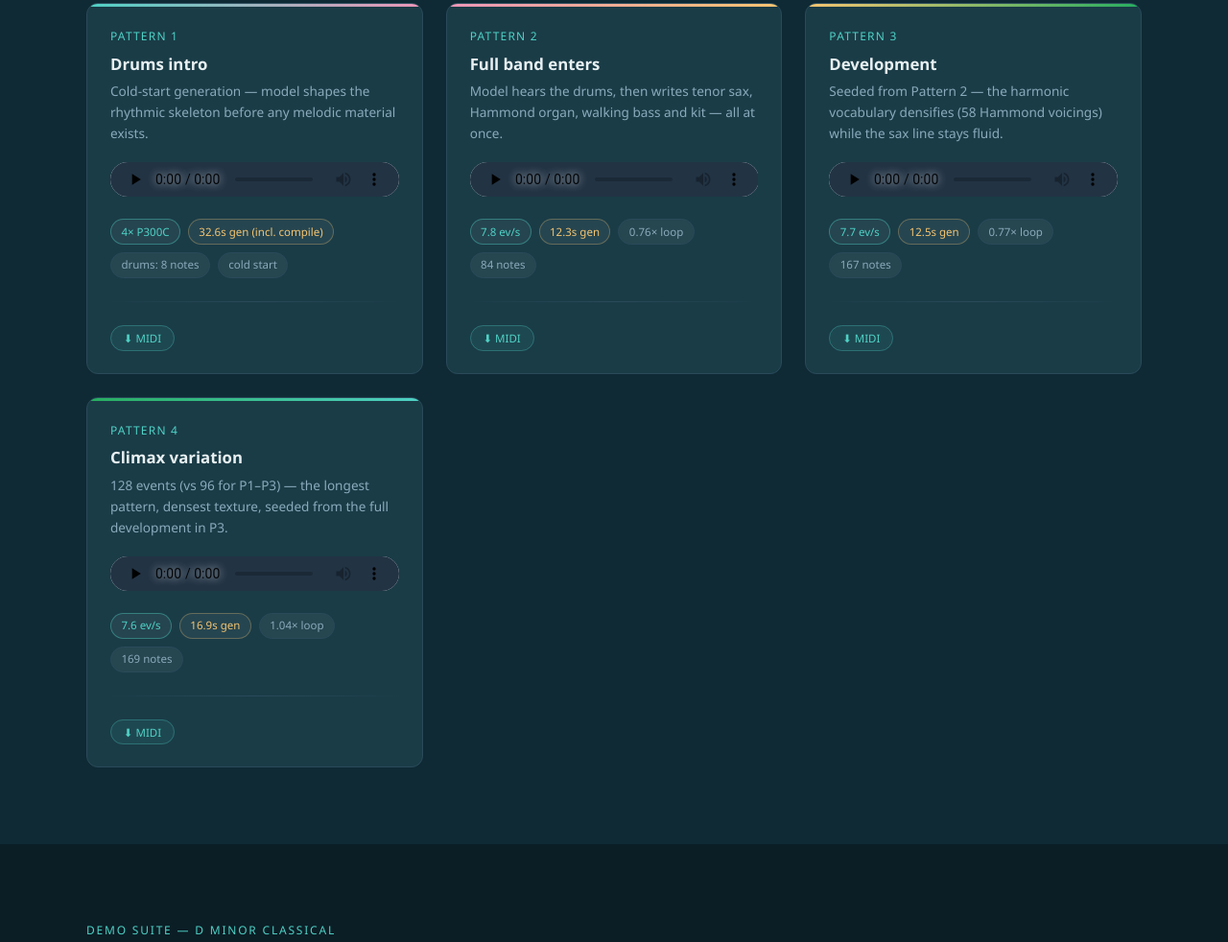
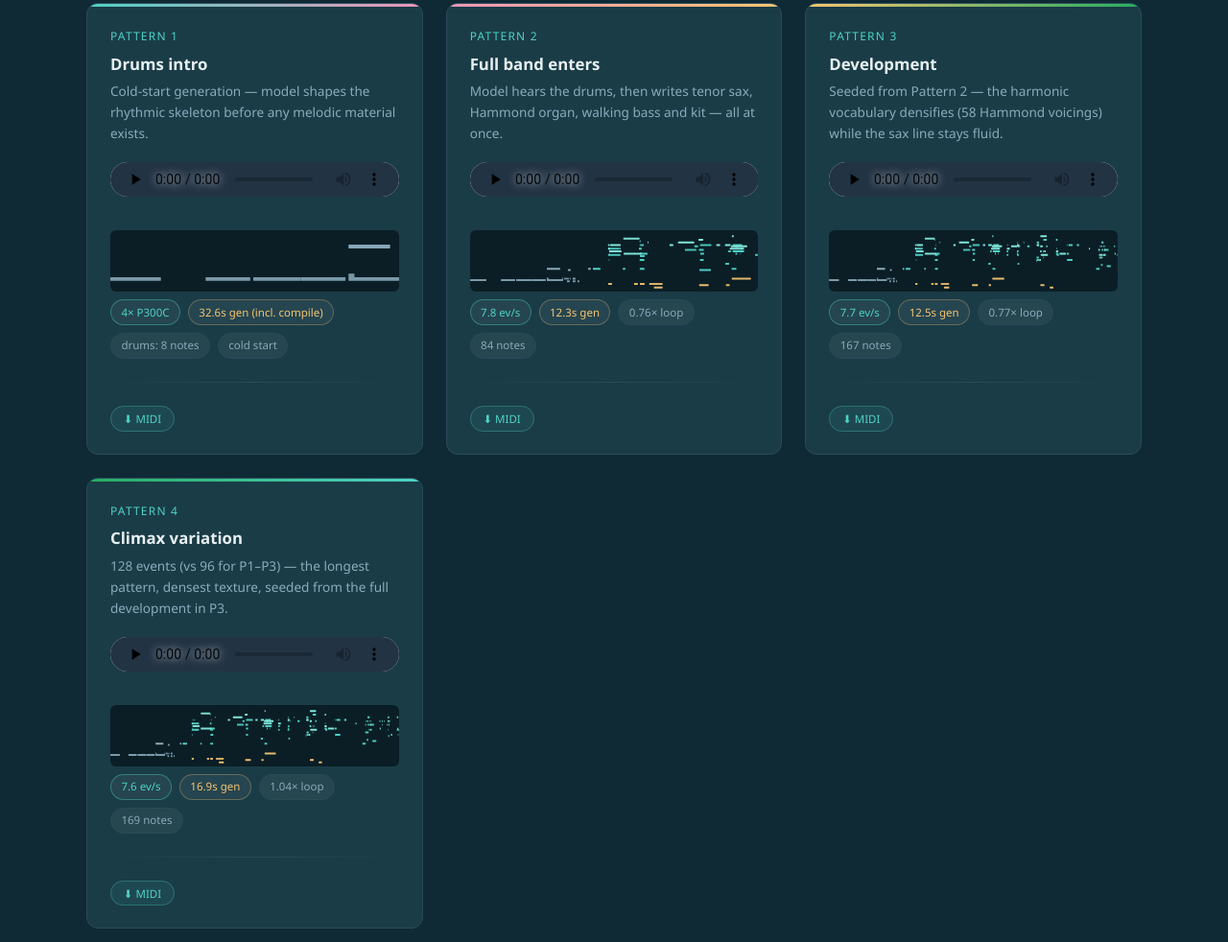
Before and after one commit to tsingletaryTT/tt-midi-maker, a plain HTML site: page docs/index.html in a window 1280 px wide. Shown: the part 1193-2175 px from the top of the page at 96% size. Drawn offline with Linux system fonts and the light colour scheme.

Commit message:
feat(site): embed SVG piano rolls in all 16 pattern cards
Adds .piano-roll CSS (100% width, 64px height, dark bg) and inserts
<img class="piano-roll"> after each audio element in all 16 pattern
cards across 5 suites. Zero JS — static SVGs loaded lazily.

```diff
--- a/docs/index.html
+++ b/docs/index.html
@@ -593,6 +593,15 @@ footer a { color: var(--teal); }
   background: linear-gradient(90deg, transparent, var(--border), transparent);
   margin: 1.5rem 0;
 }
+/* ── piano roll ── */
+.piano-roll {
+  width: 100%;
+  height: 64px;
+  border-radius: 6px;
+  display: block;
+  margin: .75rem 0 .5rem;
+  object-fit: fill;
+}
 </style>
 </head>
 <body>
@@ -638,6 +647,7 @@ footer a { color: var(--teal); }
       <h3>Drums intro</h3>
       <p class="desc">Cold-start generation — model shapes the rhythmic skeleton before any melodic material exists.</p>
       <audio controls preload="none" src="audio/p1_intro.mp3"></audio>
+      <img class="piano-roll" src="assets/piano-rolls/p1_intro.svg" alt="piano roll" loading="lazy">
       <div class="pattern-stats">
         <span class="stat-pill hw">4× P300C</span>
         <span class="stat-pill time">32.6s gen (incl. compile)</span>
@@ -653,6 +663,7 @@ footer a { color: var(--teal); }
       <h3>Full band enters</h3>
       <p class="desc">Model hears the drums, then writes tenor sax, Hammond organ, walking bass and kit — all at once.</p>
       <audio controls preload="none" src="audio/p2_variation.mp3"></audio>
+      <img class="piano-roll" src="assets/piano-rolls/p2_variation.svg" alt="piano roll" loading="lazy">
       <div class="pattern-stats">
         <span class="stat-pill hw">7.8 ev/s</span>
         <span class="stat-pill time">12.3s gen</span>
@@ -668,6 +679,7 @@ footer a { color: var(--teal); }
       <h3>Development</h3>
       <p class="desc">Seeded from Pattern 2 — the harmonic vocabulary densifies (58 Hammond voicings) while the sax line stays fluid.</p>
       <audio controls preload="none" src="audio/p3_development.mp3"></audio>
+      <img class="piano-roll" src="assets/piano-rolls/p3_development.svg" alt="piano roll" loading="lazy">
       <div class="pattern-stats">
         <span class="stat-pill hw">7.7 ev/s</span>
         <span class="stat-pill time">12.5s gen</span>
@@ -683,6 +695,7 @@ footer a { color: var(--teal); }
       <h3>Climax variation</h3>
       <p class="desc">128 events (vs 96 for P1–P3) — the longest pattern, densest texture, seeded from the full development in P3.</p>
       <audio controls preload="none" src="audio/p4_climax.mp3"></audio>
+      <img class="piano-roll" src="assets/piano-rolls/p4_climax.svg" alt="piano roll" loading="lazy">
       <div class="pattern-stats">
         <span class="stat-pill hw">7.6 ev/s</span>
         <span class="stat-pill time">16.9s gen</span>
@@ -718,6 +731,7 @@ footer a { color: var(--teal); }
       <h3>Exposition — cold start</h3>
       <p class="desc">Piano melody emerges (14n) over string chord cushion (43n). Sparse but present — Baroque opening.</p>
       <audio controls preload="none" src="audio/aria-d-minor/p1_exposition.mp3"></audio>
+      <img class="piano-roll" src="assets/piano-rolls/aria-d-minor/p1_exposition.svg" alt="piano roll" loading="lazy">
       <div class="pattern-stats">
         <span class="stat-pill hw">4× P300C</span>
         <span class="stat-pill time">48.8s gen</span>
@@ -732,6 +746,7 @@ footer a { color: var(--teal); }
       <h3>Development</h3>
       <p class="desc">Seeded from P1 — the piano opens up (38n), strings swell into full chord support (70n).</p>
       <audio controls preload="none" src="audio/aria-d-minor/p2_development.mp3"></audio>
+      <img class="piano-roll" src="assets/piano-rolls/aria-d-minor/p2_development.svg" alt="piano roll" loading="lazy">
       <div class="pattern-stats">
         <span class="stat-pill hw">4.2 ev/s</span>
         <span class="stat-pill time">37.7s gen</span>
@@ -747,6 +762,7 @@ footer a { color: var(--teal); }
       <h3>Recapitulation</h3>
       <p class="desc">The return — familiar material in new light, the A7→Dm cadence settling into place.</p>
       <audio controls preload="none" src="audio/aria-d-minor/p3_recapitulation.mp3"></audio>
+      <img class="piano-roll" src="assets/piano-rolls/aria-d-minor/p3_recapitulation.svg" alt="piano roll" loading="lazy">
       <div class="pattern-stats">
         <span class="stat-pill hw">3.9 ev/s</span>
         <span class="stat-pill time">41.1s gen</span>
@@ -780,6 +796,7 @@ footer a { color: var(--teal); }
       <h3>Intro — cold start</h3>
       <p class="desc">Sparse opening: guitar feeling out the changes, piano touches, a light shuffle. Delta blues in embryo.</p>
       <audio controls preload="none" src="audio/midnight-blues/p1_intro.mp3"></audio>
+      <img class="piano-roll" src="assets/piano-rolls/midnight-blues/p1_intro.svg" alt="piano roll" loading="lazy">
       <div class="pattern-stats">
         <span class="stat-pill hw">4× P300C</span>
         <span class="stat-pill time">47.7s gen</span>
@@ -794,6 +811,7 @@ footer a { color: var(--teal); }
       <h3>Groove</h3>
       <p class="desc">Seeded from P1 — guitar and piano both open up, the kit locks in. Pentatonic lines settle into the shuffle.</p>
       <audio controls preload="none" src="audio/midnight-blues/p2_groove.mp3"></audio>
+      <img class="piano-roll" src="assets/piano-rolls/midnight-blues/p2_groove.svg" alt="piano roll" loading="lazy">
       <div class="pattern-stats">
         <span class="stat-pill hw">4.4 ev/s</span>
         <span class="stat-pill time">28.9s gen</span>
@@ -809,6 +827,7 @@ footer a { color: var(--teal); }
       <h3>Resolution</h3>
       <p class="desc">Guitar, piano, and kit all locked in. Pentatonic lines ring clean — no blue note dissonance, pure Delta feel.</p>
       <audio controls preload="none" src="audio/midnight-blues/p3_resolution.mp3"></audio>
+      <img class="piano-roll" src="assets/piano-rolls/midnight-blues/p3_resolution.svg" alt="piano roll" loading="lazy">
       <div class="pattern-stats">
         <span class="stat-pill hw">4.2 ev/s</span>
         <span class="stat-pill time">38.0s gen</span>
@@ -842,6 +861,7 @@ footer a { color: var(--teal); }
       <h3>Opening</h3>
       <p class="desc">Cold-start: a single string note, a bass touch, barely anything. Silence as texture.</p>
       <audio controls preload="none" src="audio/slow-light/p1_opening.mp3"></audio>
+      <img class="piano-roll" src="assets/piano-rolls/slow-light/p1_opening.svg" alt="piano roll" loading="lazy">
       <div class="pattern-stats">
         <span class="stat-pill hw">4× P300C</span>
         <span class="stat-pill time">32.2s gen</span>
@@ -856,6 +876,7 @@ footer a { color: var(--teal); }
       <h3>Drift</h3>
       <p class="desc">Seeded from P1 — all four voices gain presence. The pad opens. The strings breathe.</p>
       <audio controls preload="none" src="audio/slow-light/p2_drift.mp3"></audio>
+      <img class="piano-roll" src="assets/piano-rolls/slow-light/p2_drift.svg" alt="piano roll" loading="lazy">
       <div class="pattern-stats">
         <span class="stat-pill hw">7.8 ev/s</span>
         <span class="stat-pill time">12.3s gen</span>
@@ -871,6 +892,7 @@ footer a { color: var(--teal); }
       <h3>Dissolution</h3>
       <p class="desc">Richest texture: strings carry the melody (18n), pad fully voiced (22n), bass and kit threading through.</p>
       <audio controls preload="none" src="audio/slow-light/p3_dissolution.mp3"></audio>
+      <img class="piano-roll" src="assets/piano-rolls/slow-light/p3_dissolution.svg" alt="piano roll" loading="lazy">
       <div class="pattern-stats">
         <span class="stat-pill hw">7.8 ev/s</span>
         <span class="stat-pill time">10.3s gen</span>
@@ -904,6 +926,7 @@ footer a { color: var(--teal); }
       <h3>Head</h3>
       <p class="desc">Sparse opening: bass walking, piano touches chord changes, light kit. The changes assert themselves.</p>
       <audio controls preload="none" src="audio/bebop-quick-changes/p1_head.mp3"></audio>
+      <img class="piano-roll" src="assets/piano-rolls/bebop-quick-changes/p1_head.svg" alt="piano roll" loading="lazy">
       <div class="pattern-stats">
         <span class="stat-pill hw">4× P300C</span>
         <span class="stat-pill time">48.3s gen</span>
@@ -918,6 +941,7 @@ footer a { color: var(--teal); }
       <h3>First chorus</h3>
       <p class="desc">Seeded from head — piano opens up (89n), kit locks in hard. The bebop machine is warming up.</p>
       <audio controls preload="none" src="audio/bebop-quick-changes/p2_solo1.mp3"></audio>
+      <img class="piano-roll" src="assets/piano-rolls/bebop-quick-changes/p2_solo1.svg" alt="piano roll" loading="lazy">
       <div class="pattern-stats">
         <span class="stat-pill hw">4.4 ev/s</span>
         <span class="stat-pill time">29.3s gen</span>
@@ -933,6 +957,7 @@ footer a { color: var(--teal); }
       <h3>Second chorus</h3>
       <p class="desc">Full throttle — piano is dense (85n), drums relentless (52n), bass walking the turnaround. Chromatic lines intact.</p>
       <audio controls preload="none" src="audio/bebop-quick-changes/p3_solo2.mp3"></audio>
+      <img class="piano-roll" src="assets/piano-rolls/bebop-quick-changes/p3_solo2.svg" alt="piano roll" loading="lazy">
       <div class="pattern-stats">
         <span class="stat-pill hw">4.2 ev/s</span>
         <span class="stat-pill time">38.5s gen</span>
```
